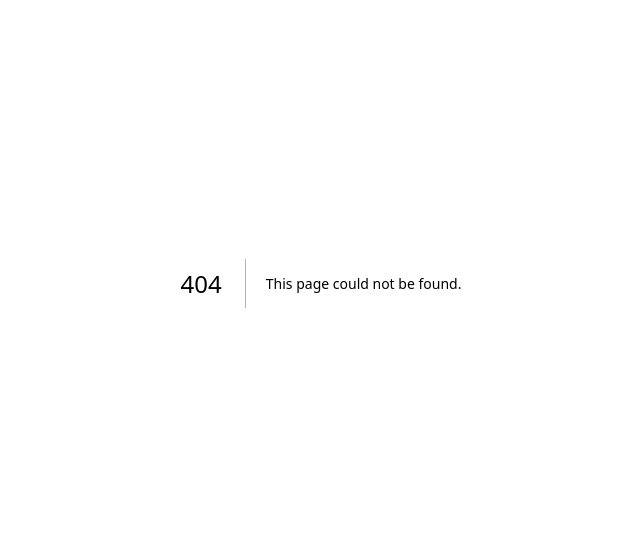
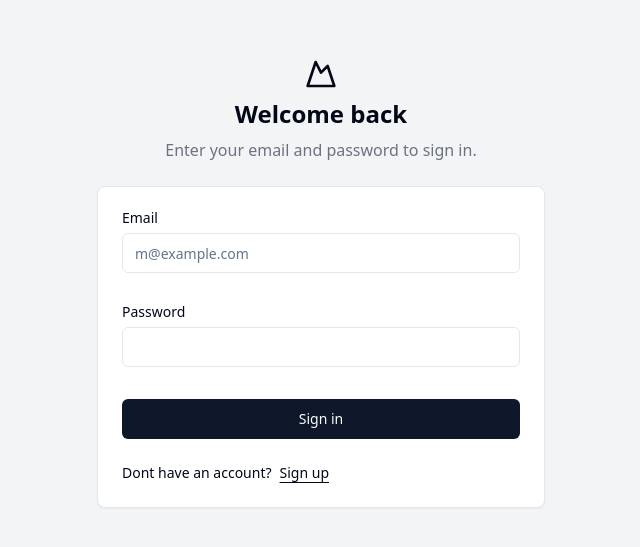
Before and after one commit to redbiiddsun/VehicelService, a Next.js app in the folder frontend/: page /signin in a window 1280 px wide. Before the commit this address had no page. Shown: the part 117-664 px from the top of the page, without its empty margins (319-959 px from the left). Built offline with nearby package versions, Linux system fonts and the light colour scheme.

Commit message:
feat: Add SigninPage component

```diff
--- /dev/null
+++ b/frontend/src/pages/signin/index.tsx
@@ -0,0 +1,19 @@
+import AppIcon from "@/components/icon";
+import LoginForm from "@/components/custom/form/login-form";
+
+export default function SigninPage() {
+	return (
+		<div className="flex min-h-[100dvh] items-center justify-center bg-gray-100 px-4 dark:bg-gray-950">
+			<div className="w-full max-w-md space-y-6">
+				<div className="flex flex-col items-center space-y-2">
+					<AppIcon className="h-8 w-8" />
+					<h1 className="text-2xl font-bold">Welcome back</h1>
+					<p className="text-gray-500 dark:text-gray-400">
+						Enter your email and password to sign in.
+					</p>
+				</div>
+				<LoginForm />
+			</div>
+		</div>
+	);
+}
```
